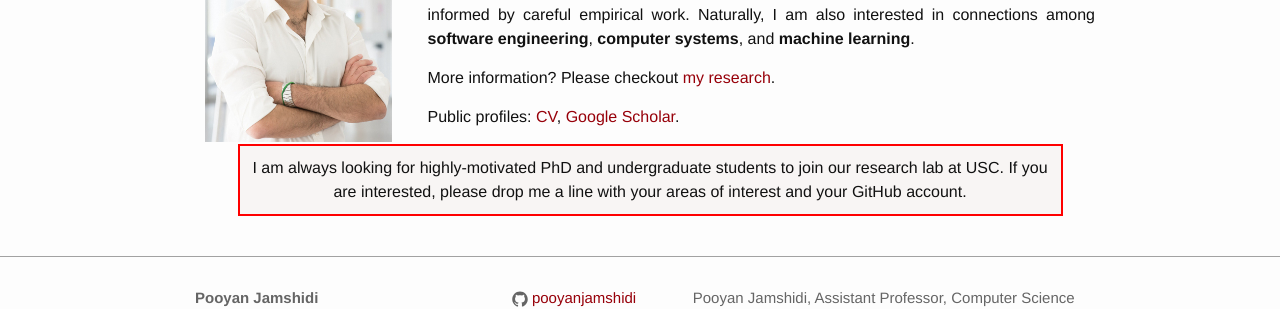
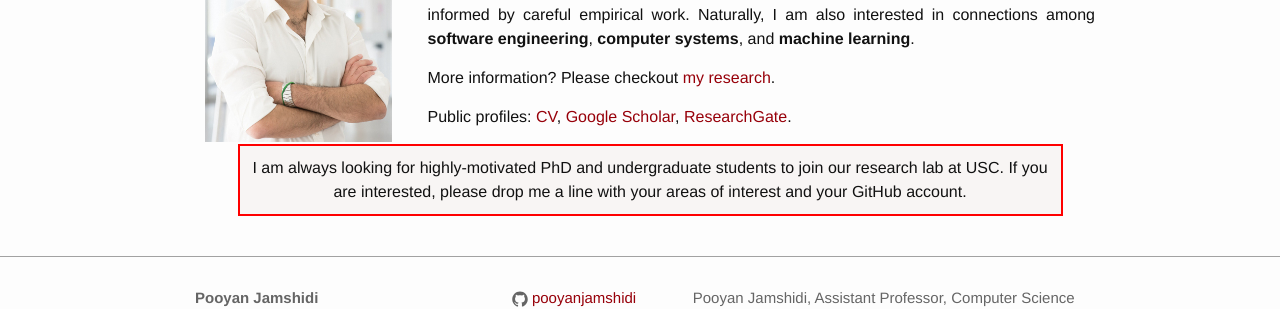
Before and after one commit to pooyanjamshidi/pooyanjamshidi.github.io, a Jekyll site: the page built from index.html, in a window 1280 px wide. Shown: the part 197-506 px from the top of the page. Built offline with Jekyll 4.4.1, drawn with Linux system fonts in a browser that asks for light colours.

Commit message:
added gate

```diff
--- a/index.html
+++ b/index.html
@@ -24,7 +24,7 @@ layout: default
         </p>
 
         <p align=justify>
-        Public profiles: <a href="{{ "/resources/cv/cv_pooyan_jamshidi.pdf" |  prepend: site.baseurl }}">CV</a>, <a href="http://scholar.google.com/citations?hl=en&user=Jre2RUQAAAAJ">Google Scholar</a>.
+        Public profiles: <a href="{{ "/resources/cv/cv_pooyan_jamshidi.pdf" |  prepend: site.baseurl }}">CV</a>, <a href="http://scholar.google.com/citations?hl=en&user=Jre2RUQAAAAJ">Google Scholar</a>, <a href="https://www.researchgate.net/profile/Pooyan_Jamshidi">ResearchGate</a>.
         </p>
 
         <p align=justify>
```
